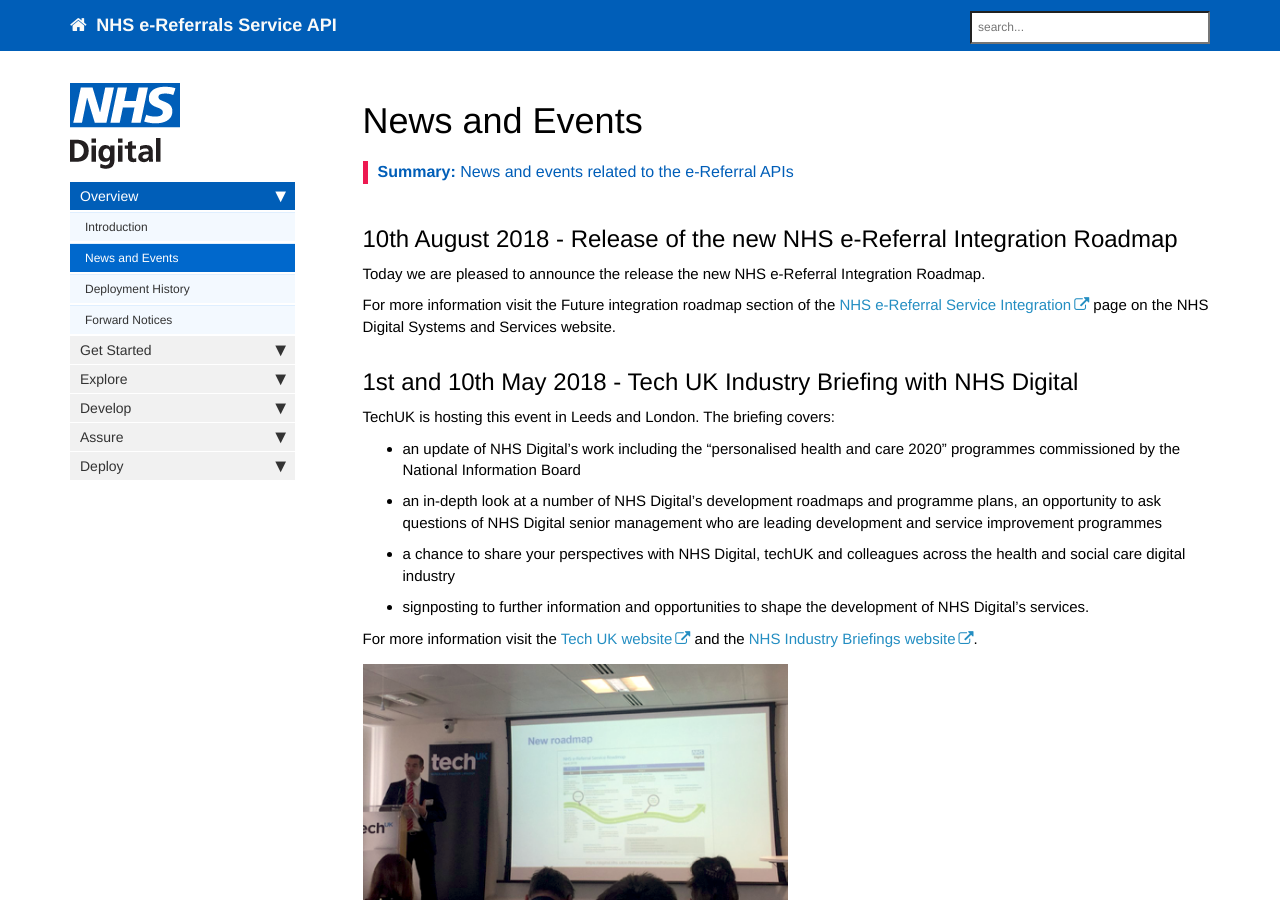
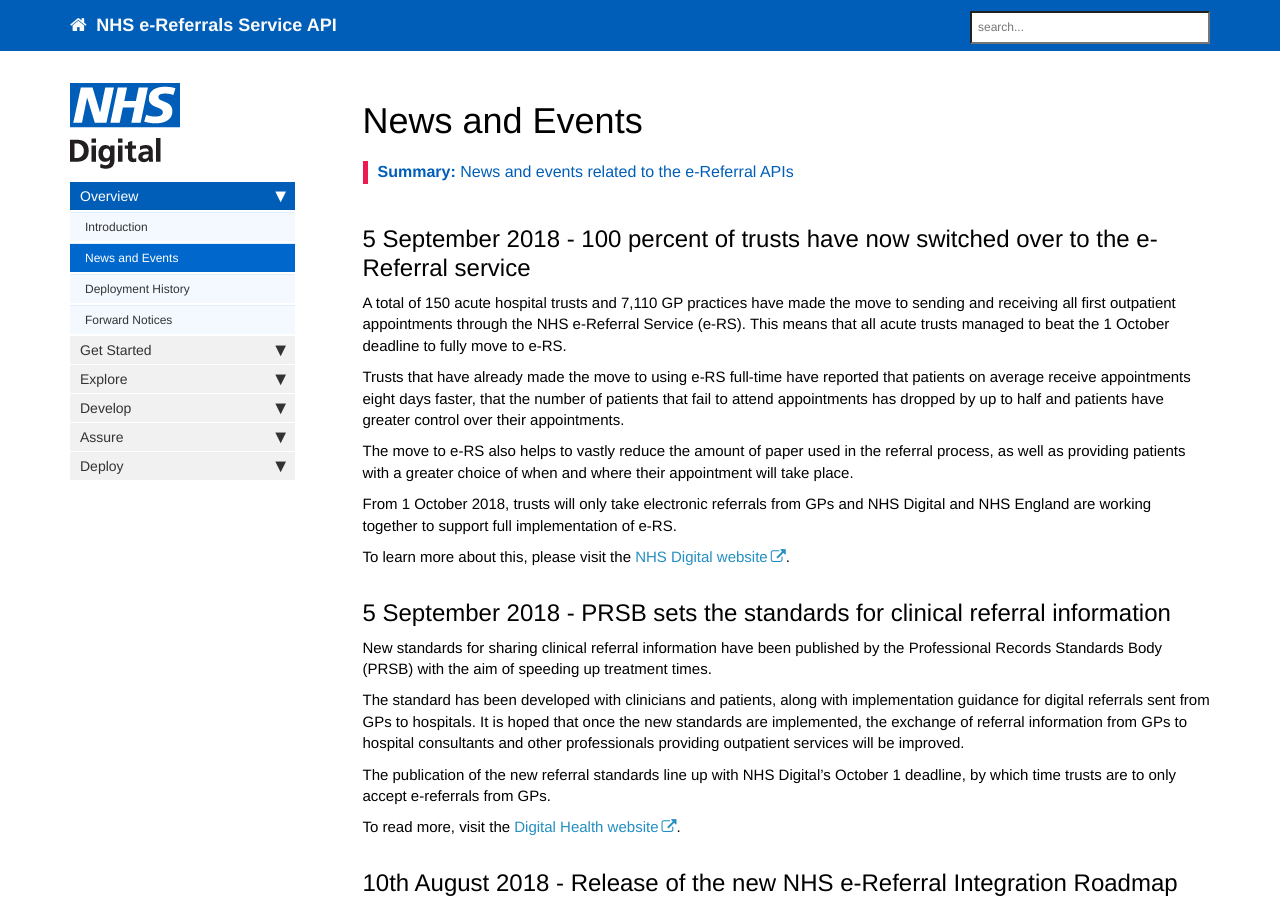
Before and after one commit to nhsconnect/digital-referrals, a Jekyll site: the page built from pages/news_and_events.md, in a window 1280 px wide and 900 px high. Built offline with Jekyll 4.4.1, drawn with Linux system fonts in a browser that asks for light colours; nearby versions of some CDN libraries; comment, search, counter and statistics services are not loaded.

Commit message:
Two new news items for 5 Sept

```diff
--- a/pages/news_and_events.md
+++ b/pages/news_and_events.md
@@ -6,6 +6,28 @@ toc: false
 permalink: /news_and_events.html
 summary: "News and events related to the e-Referral APIs"
 ---
+
+## 5 September 2018 - 100 percent of trusts have now switched over to the e-Referral service
+
+A total of 150 acute hospital trusts and 7,110 GP practices have made the move to sending and receiving all first outpatient appointments through the NHS e-Referral Service (e-RS). This means that all acute trusts managed to beat the 1 October deadline to fully move to e-RS.
+
+Trusts that have already made the move to using e-RS full-time have reported that patients on average receive appointments eight days faster, that the number of patients that fail to attend appointments has dropped by up to half and patients have greater control over their appointments.
+
+The move to e-RS also helps to vastly reduce the amount of paper used in the referral process, as well as providing patients with a greater choice of when and where their appointment will take place.
+
+From 1 October 2018, trusts will only take electronic referrals from GPs and NHS Digital and NHS England are working together to support full implementation of e-RS.
+
+To learn more about this, please visit the [NHS Digital website](https://digital.nhs.uk/news-and-events/latest-news/100-per-cent-of-trusts-switched-over-to-e-referral-service).
+
+## 5 September 2018 - PRSB sets the standards for clinical referral information
+
+New standards for sharing clinical referral information have been published by the Professional Records Standards Body (PRSB) with the aim of speeding up treatment times.
+
+The standard has been developed with clinicians and patients, along with implementation guidance for digital referrals sent from GPs to hospitals. It is hoped that once the new standards are implemented, the exchange of referral information from GPs to hospital consultants and other professionals providing outpatient services will be improved.
+
+The publication of the new referral standards line up with NHS Digital’s October 1 deadline, by which time trusts are to only accept e-referrals from GPs.
+
+To read more, visit the [Digital Health website](https://www.digitalhealth.net/2018/09/prsb-standards-clinical-referral-information/).
 
 ## 10th August 2018 - Release of the new NHS e-Referral Integration Roadmap
 
```
